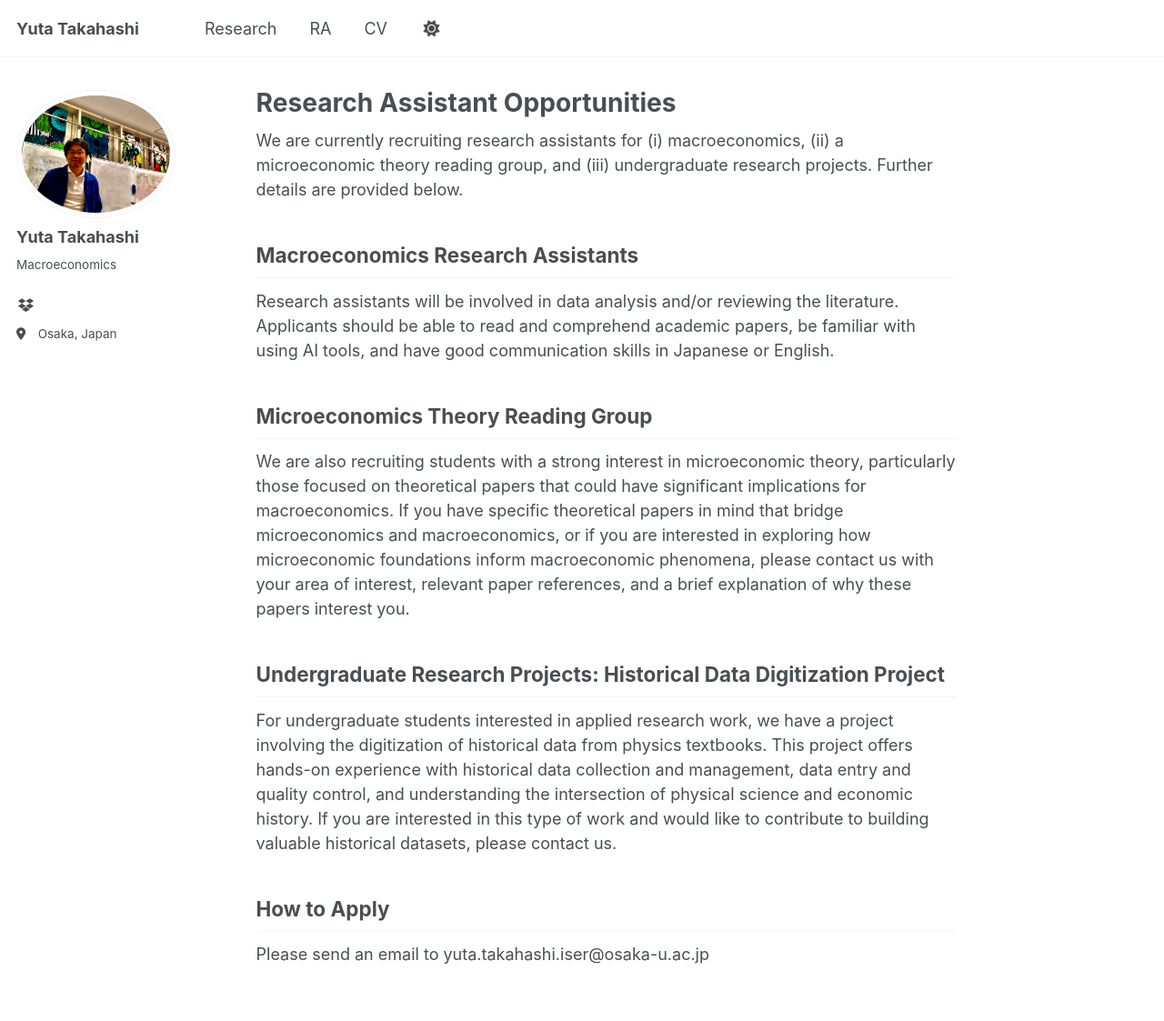
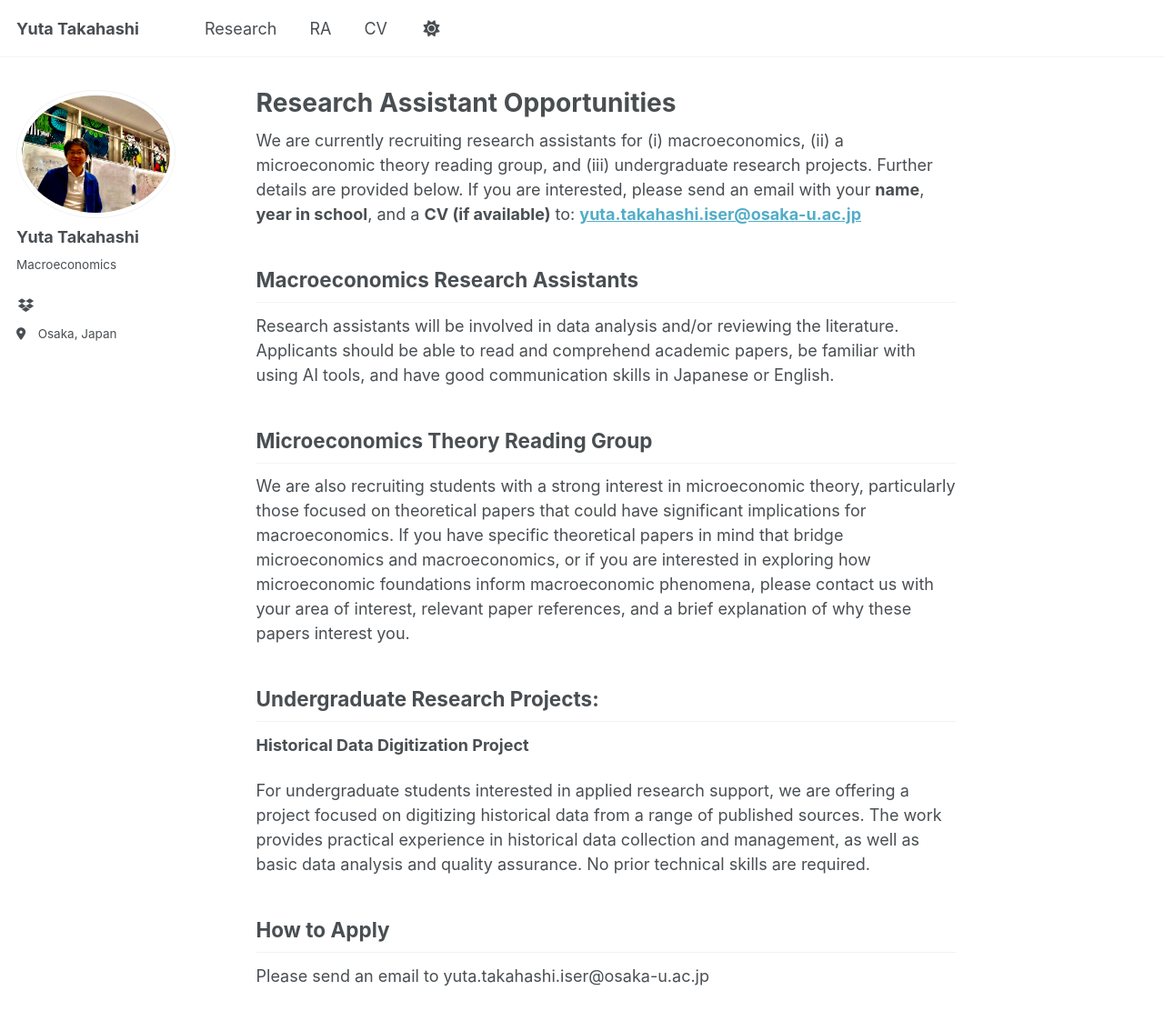
Before and after one commit to yuta-takahashi-1211/yuta-takahashi-1211.github.io, a Jekyll site: the page built from _pages/ra.md, in a window 1280 px wide and 1272 px high. Shown: the top 1123 px of the window at 91% size. Built offline with Jekyll 4.4.1, drawn with Linux system fonts in a browser that asks for light colours.

Commit message:
Update ra.md

```diff
--- a/_pages/ra.md
+++ b/_pages/ra.md
@@ -5,7 +5,9 @@ permalink: /ra/
 author_profile: true
 ---
 
-We are currently recruiting research assistants for (i) macroeconomics, (ii) a microeconomic theory reading group, and (iii) undergraduate research projects. Further details are provided below.
+We are currently recruiting research assistants for (i) macroeconomics, (ii) a microeconomic theory reading group, and (iii) undergraduate research projects. Further details are provided below. If you are interested, please send an email with your **name**, **year in school**, and a **CV (if available)** to: [**yuta.takahashi.iser@osaka-u.ac.jp**](mailto:yuta.takahashi.iser@osaka-u.ac.jp)
+
+
 
 ## Macroeconomics Research Assistants
 
@@ -15,9 +17,10 @@ Research assistants will be involved in data analysis and/or reviewing the liter
 
 We are also recruiting students with a strong interest in microeconomic theory, particularly those focused on theoretical papers that could have significant implications for macroeconomics. If you have specific theoretical papers in mind that bridge microeconomics and macroeconomics, or if you are interested in exploring how microeconomic foundations inform macroeconomic phenomena, please contact us with your area of interest, relevant paper references, and a brief explanation of why these papers interest you.
 
-## Undergraduate Research Projects: Historical Data Digitization Project
+## Undergraduate Research Projects:
+**Historical Data Digitization Project**
 
-For undergraduate students interested in applied research work, we have a project involving the digitization of historical data from physics textbooks. This project offers hands-on experience with historical data collection and management, data entry and quality control, and understanding the intersection of physical science and economic history. If you are interested in this type of work and would like to contribute to building valuable historical datasets, please contact us.
+For undergraduate students interested in applied research support, we are offering a project focused on digitizing historical data from a range of published sources. The work provides practical experience in historical data collection and management, as well as basic data analysis and quality assurance. No prior technical skills are required.
 
 ## How to Apply
 
```
